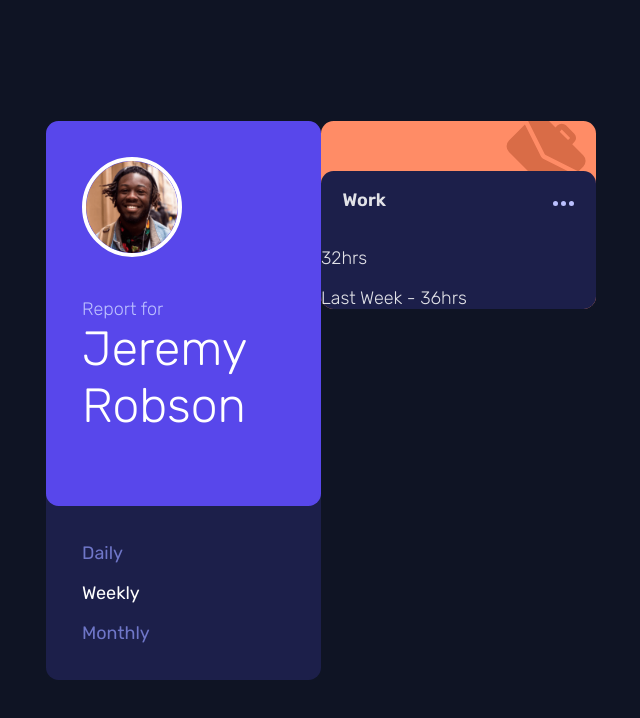
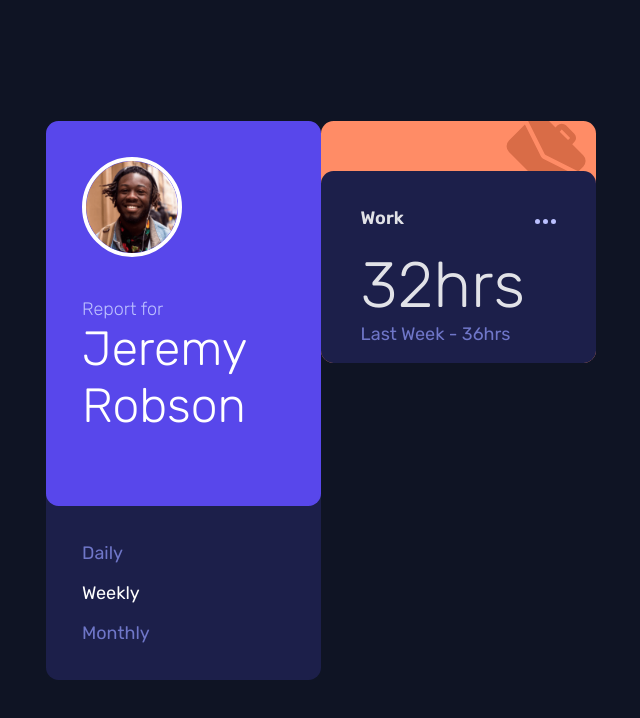
Before and after one commit to mahiv87/chrono-dash, a React (Vite) app: page / in a window 1280 px wide. Shown: the top 718 px of the page, without its empty margins (319-959 px from the left). Built offline with nearby package versions, Linux system fonts and the light colour scheme.

Commit message:
styled time

```diff
--- a/src/components/CardComponent/CardComponent.jsx
+++ b/src/components/CardComponent/CardComponent.jsx
@@ -15,8 +15,10 @@ function CardComponent() {
 						<img src={elipsis} alt="elipsis" className={styles.elipsis} />
 					</a>
 				</div>
-				<p className={styles.time}>32hrs</p>
-				<p className={styles.previous}>Last Week - 36hrs</p>
+				<div className={styles.timeContainer}>
+					<p className={styles.time}>32hrs</p>
+					<p className={styles.previous}>Last Week - 36hrs</p>
+				</div>
 			</div>
 		</div>
 	);
--- a/src/components/CardComponent/CardComponent.module.css
+++ b/src/components/CardComponent/CardComponent.module.css
@@ -24,6 +24,7 @@
 .activityInfo {
 	background-color: hsl(235, 46%, 20%);
 	border-radius: 0.7rem;
+	padding: 1rem;
 }
 
 .header {
@@ -36,3 +37,20 @@
 .title {
 	font-weight: 600;
 }
+
+.timeContainer {
+	display: flex;
+	flex-direction: column;
+	padding: 0rem 1.2rem;
+}
+
+.time {
+	font-size: 64px;
+	margin: 0;
+}
+
+.previous {
+	margin: 0;
+	color: hsl(235, 45%, 61%);
+	font-weight: 400;
+}
```
